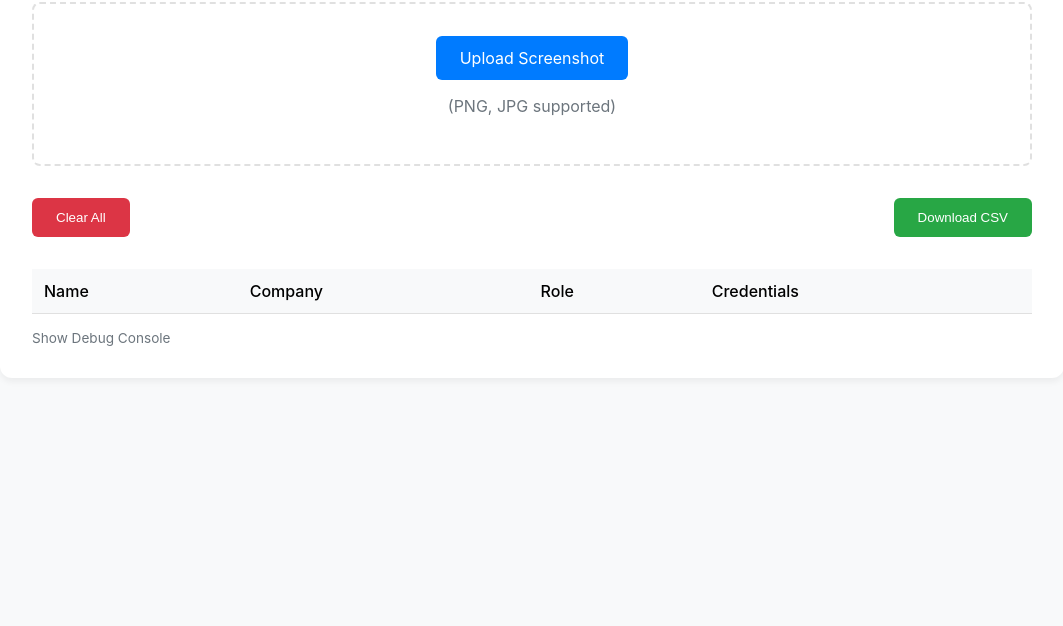
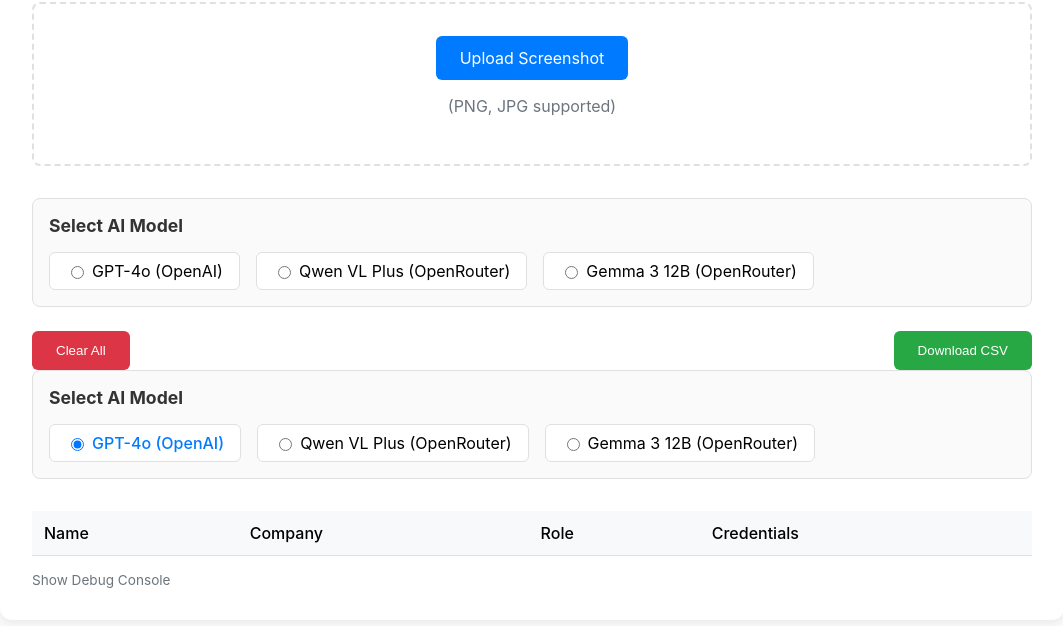
Before and after one commit to HaAbdullah/screenshot-extractor, a website: page index.html in a window 1280 px wide. Shown: the part 144-770 px from the top of the page, without its empty margins (108-1171 px from the left). Drawn offline with Linux system fonts and the light colour scheme.

Commit message:
Added Model multi select, previous commit: batch naming

```diff
--- a/index.html
+++ b/index.html
@@ -134,6 +134,50 @@
       .debug-toggle:hover {
         text-decoration: underline;
       }
+      .model-selection {
+        margin-bottom: 1.5rem;
+        padding: 1rem;
+        border: 1px solid #e0e0e0;
+        border-radius: 8px;
+        background-color: #fafafa;
+      }
+
+      .model-selection h3 {
+        margin-top: 0;
+        margin-bottom: 1rem;
+        font-size: 1.1rem;
+        color: #333;
+      }
+
+      .model-options {
+        display: flex;
+        flex-wrap: wrap;
+        gap: 1rem;
+      }
+
+      .model-options label {
+        display: flex;
+        align-items: center;
+        padding: 0.5rem 1rem;
+        border: 1px solid #e0e0e0;
+        border-radius: 6px;
+        background-color: white;
+        cursor: pointer;
+        transition: all 0.2s;
+      }
+
+      .model-options label:hover {
+        background-color: #f0f0f0;
+      }
+
+      .model-options input[type="radio"] {
+        margin-right: 0.5rem;
+      }
+
+      .model-options input[type="radio"]:checked + span {
+        font-weight: 500;
+        color: #007bff;
+      }
     </style>
   </head>
   <body>
@@ -146,12 +190,52 @@
         <label for="fileInput" class="custom-upload"> Upload Screenshot </label>
         <p style="margin-top: 1rem; color: #6c757d">(PNG, JPG supported)</p>
       </div>
-
+      <div class="model-selection">
+        <h3>Select AI Model</h3>
+        <div class="model-options">
+          <label>
+            <input type="radio" name="model" value="gpt-4o" checked />
+            <span>GPT-4o (OpenAI)</span>
+          </label>
+          <label>
+            <input type="radio" name="model" value="qwen/qwen-vl-plus" />
+            <span>Qwen VL Plus (OpenRouter)</span>
+          </label>
+          <label>
+            <input
+              type="radio"
+              name="model"
+              value="google/gemma-3-12b-it:free"
+            />
+            <span>Gemma 3 12B (OpenRouter)</span>
+          </label>
+        </div>
+      </div>
       <div class="button-group">
         <button class="clear-btn" id="clearBtn">Clear All</button>
         <button class="download-btn" id="downloadBtn">Download CSV</button>
       </div>
-
+      <div class="model-selection">
+        <h3>Select AI Model</h3>
+        <div class="model-options">
+          <label>
+            <input type="radio" name="model" value="gpt-4o" checked />
+            <span>GPT-4o (OpenAI)</span>
+          </label>
+          <label>
+            <input type="radio" name="model" value="qwen/qwen-vl-plus" />
+            <span>Qwen VL Plus (OpenRouter)</span>
+          </label>
+          <label>
+            <input
+              type="radio"
+              name="model"
+              value="google/gemma-3-12b-it:free"
+            />
+            <span>Gemma 3 12B (OpenRouter)</span>
+          </label>
+        </div>
+      </div>
       <table>
         <thead>
           <tr>
@@ -430,8 +514,14 @@
       // Process a single image file and update UI in real time
       async function processImageFile(file, db, batchName) {
         const fileId = `file-${Date.now()}-${Math.floor(Math.random() * 1000)}`;
+
+        // Get the selected model
+        const selectedModel = document.querySelector(
+          'input[name="model"]:checked'
+        ).value;
+
         logStatus(
-          `Processing file: ${file.name} (ID: ${fileId}, Batch: ${batchName})`
+          `Processing file: ${file.name} (ID: ${fileId}, Batch: ${batchName}, Model: ${selectedModel})`
         );
 
         // Add a placeholder row to the table
@@ -470,9 +560,9 @@
             body: JSON.stringify({
               imageBase64: base64,
               filename: file.name,
+              selectedModel: selectedModel, // Add this line
             }),
           });
-
           logStatus(`API response status for ${fileId}: ${response.status}`);
 
           if (!response.ok) {
```
Also changed, not shown: netlify/functions/analyze-image.js (+55 -6 lines).
